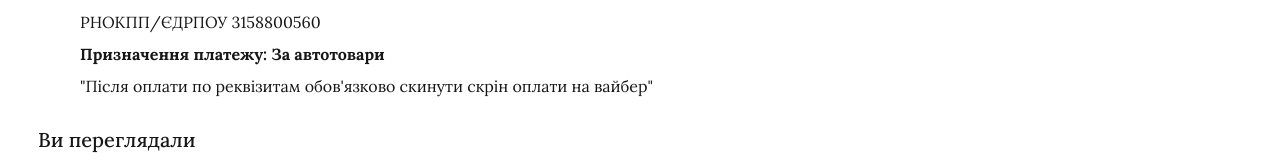
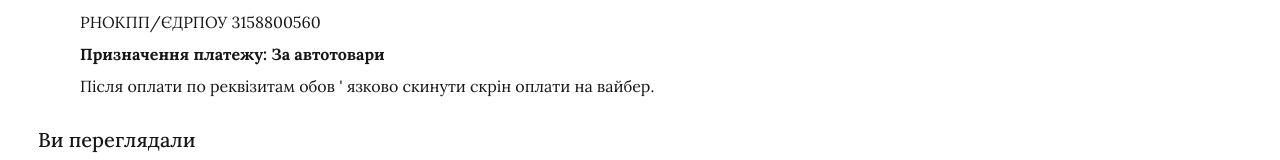
Before and after one commit to IgorBoichuk/Klipster, a Next.js app: page /delivery in a window 1280 px wide. Shown: the part 552-712 px from the top of the page. Built offline with nearby package versions, Linux system fonts and the light colour scheme.

Commit message:
Update page.tsx

```diff
--- a/src/app/delivery/page.tsx
+++ b/src/app/delivery/page.tsx
@@ -29,7 +29,7 @@ const Delivery = () => {
 			<p className='p-1'>IBAN UA483052990000026004025026659</p>
 			<p className='p-1'>РНОКПП/ЄДРПОУ 3158800560</p>
 			<p className='p-1 font-bold'>Призначення платежу: За автотовари</p>
-			<p className='p-1'>&quot;Після оплати по реквізитам обов'язково скинути скрін оплати на вайбер&quot;</p>
+			<p className='p-1'>Після оплати по реквізитам обов &apos; язково скинути скрін оплати на вайбер.</p>
 		</Container>
 	);
 };
```
